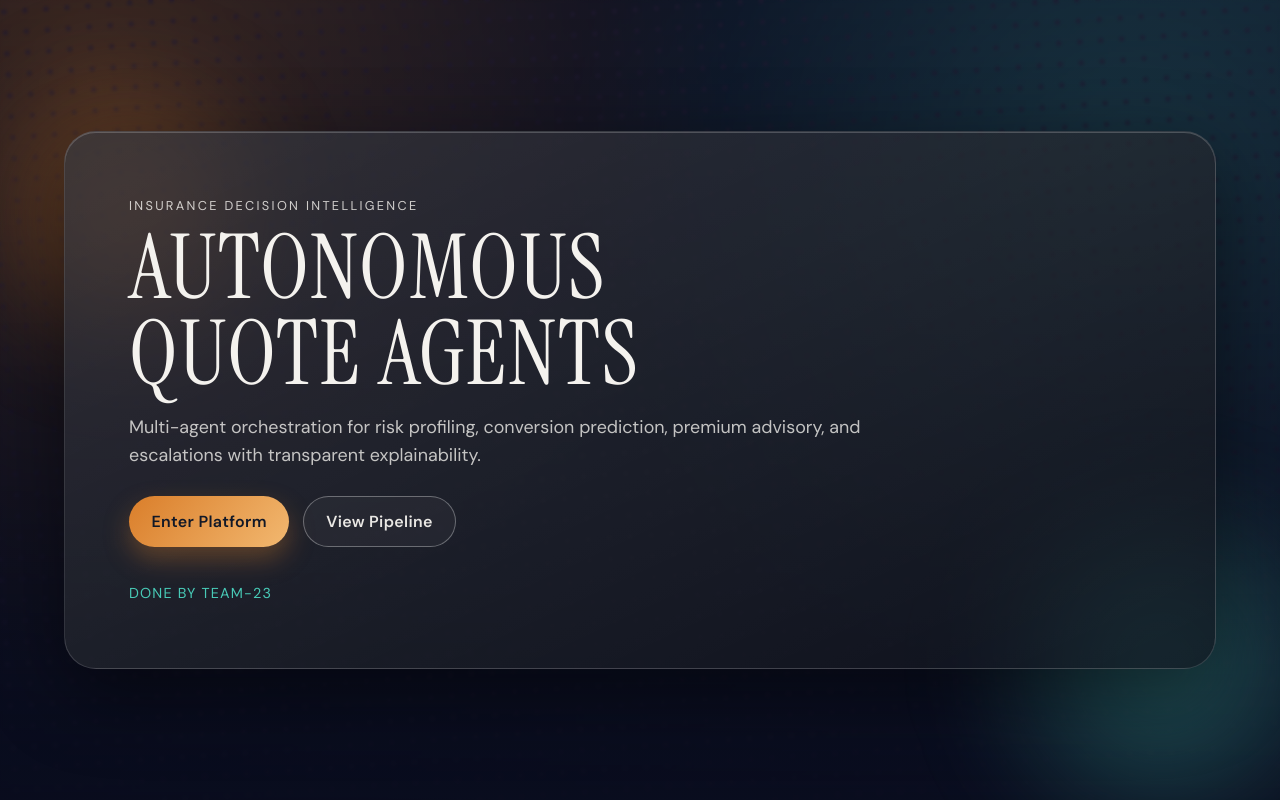
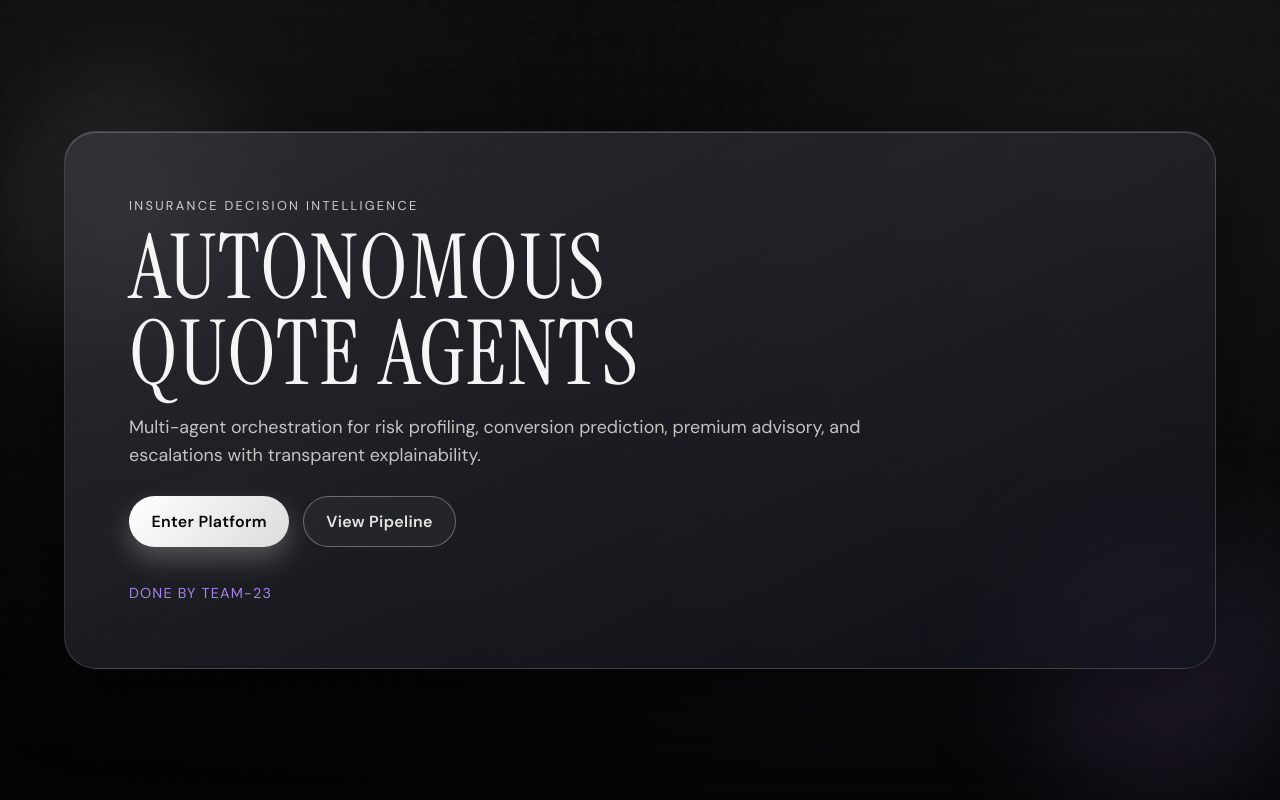
Before and after one commit to iamathulm/AI-DAY-T23-AUTONOMOUS-QUOTE-AGENTS, a Next.js app in the folder Frontend/: page / in a window 1280 px wide. Built offline with nearby package versions, Linux system fonts and the light colour scheme.

Commit message:
Temp commit: color palette change

```diff
--- a/Frontend/src/app/globals.css
+++ b/Frontend/src/app/globals.css
@@ -58,70 +58,60 @@
   --color-premium-blocker: var(--premium-blocker);
 }
 
-/* ─── Dark-first institutional palette ─── */
+/* Monochrome-first palette with selective color accents */
 :root {
   --radius: 0.375rem;
 
-  /* Core surfaces — deep navy/slate layering */
-  --background: #0B1120;
-  --foreground: #E2E8F0;
-  --card: #131C2E;
-  --card-foreground: #E2E8F0;
-  --popover: #1A2436;
-  --popover-foreground: #E2E8F0;
+  /* Core surfaces */
+  --background: #0a0a0a;
+  --foreground: #f5f5f5;
+  --card: #ffffff;
+  --card-foreground: #0a0a0a;
+  --popover: #ffffff;
+  --popover-foreground: #0a0a0a;
 
-  /* Primary — warm amber for authority */
-  --primary: #E2A832;
-  --primary-foreground: #0B1120;
+  /* Action and utility */
+  --primary: #ffffff;
+  --primary-foreground: #050505;
+  --secondary: #101010;
+  --secondary-foreground: #f5f5f5;
+  --muted: #f1f1f1;
+  --muted-foreground: #525252;
+  --accent: #111111;
+  --accent-foreground: #fafafa;
+  --destructive: #ff4d6d;
+  --border: #2d2d2d;
+  --input: #d4d4d4;
+  --ring: #111111;
 
-  /* Secondary — elevated slate surface */
-  --secondary: #1A2436;
-  --secondary-foreground: #CBD5E1;
+  /* Accent spills */
+  --chart-1: #111111;
+  --chart-2: #d4d4d4;
+  --chart-3: #ff4d6d;
+  --chart-4: #b48cff;
+  --chart-5: #b48cff;
 
-  /* Muted — subdued text and surfaces */
-  --muted: #162032;
-  --muted-foreground: #64748B;
-
-  /* Accent — slightly warm highlight */
-  --accent: #1E293B;
-  --accent-foreground: #F1F5F9;
-
-  /* Destructive — coral red */
-  --destructive: #F0735A;
-
-  /* Borders and inputs */
-  --border: #1E293B;
-  --input: #1E293B;
-  --ring: #E2A832;
-
-  /* Chart palette — distinctive, not generic */
-  --chart-1: #E2A832;
-  --chart-2: #2DD4A8;
-  --chart-3: #F0735A;
-  --chart-4: #7C8CF8;
-  --chart-5: #F0AD4E;
-
-  /* Sidebar — darker than main content */
-  --sidebar: #080E1A;
-  --sidebar-foreground: #94A3B8;
-  --sidebar-primary: #E2A832;
-  --sidebar-primary-foreground: #0B1120;
-  --sidebar-accent: #131C2E;
-  --sidebar-accent-foreground: #E2E8F0;
-  --sidebar-border: #162032;
-  --sidebar-ring: #E2A832;
+  /* Sidebar */
+  --sidebar: #030303;
+  --sidebar-foreground: #e5e5e5;
+  --sidebar-primary: #f5f5f5;
+  --sidebar-primary-foreground: #050505;
+  --sidebar-accent: #151515;
+  --sidebar-accent-foreground: #f5f5f5;
+  --sidebar-border: #2b2b2b;
+  --sidebar-ring: #ffffff;
 
   /* ─── Semantic status tokens ─── */
-  --risk-low: #2DD4A8;
-  --risk-medium: #F0AD4E;
-  --risk-high: #F0735A;
+  --risk-low: #e5e5e5;
+  --risk-medium: #a3a3a3;
+  --risk-high: #ff4d6d;
 
-  --decision-approve: #2DD4A8;
-  --decision-followup: #7C8CF8;
-  --decision-escalate: #F0735A;
+  --decision-approve: #e5e5e5;
+  --decision-followup: #b48cff;
+  --decision-escalate: #ff4d6d;
 
-  --premium-acceptable: #2DD4A8;
-  --premium-blocker: #F0735A;
+  --premium-acceptable: #e5e5e5;
+  --premium-blocker: #ff4d6d;
 }
 
 @layer base {
--- a/Frontend/src/app/page.module.css
+++ b/Frontend/src/app/page.module.css
@@ -1,9 +1,10 @@
 .landing {
-  --ink: #f4f2ee;
-  --deep: #090c1d;
-  --midnight: #131a31;
-  --accent: #da7e2a;
-  --signal: #4edec7;
+  --ink: #f5f5f5;
+  --deep: #050505;
+  --midnight: #151515;
+  --accent: #ffffff;
+  --signal: #b48cff;
+  --spark: #ff4d6d;
   --edge: rgba(255, 255, 255, 0.14);
   position: relative;
   min-height: 100vh;
@@ -11,8 +12,9 @@
   display: grid;
   place-items: center;
   background:
-    radial-gradient(circle at 7% 10%, rgba(218, 126, 42, 0.32), transparent 46%),
-    radial-gradient(circle at 88% 20%, rgba(78, 222, 199, 0.22), transparent 43%),
+    radial-gradient(circle at 8% 12%, rgba(255, 255, 255, 0.08), transparent 46%),
+    radial-gradient(circle at 86% 18%, rgba(255, 255, 255, 0.06), transparent 43%),
+    radial-gradient(circle at 65% 84%, rgba(180, 140, 255, 0.08), transparent 38%),
     linear-gradient(125deg, var(--deep), var(--midnight));
   color: var(--ink);
 }
@@ -32,9 +34,9 @@
   backdrop-filter: blur(1.8px);
   background: linear-gradient(
     180deg,
-    rgba(9, 12, 29, 0.24) 0%,
-    rgba(9, 12, 29, 0.68) 76%,
-    rgba(9, 12, 29, 0.9) 100%
+    rgba(3, 3, 3, 0.18) 0%,
+    rgba(3, 3, 3, 0.62) 76%,
+    rgba(3, 3, 3, 0.88) 100%
   );
 }
 
@@ -52,7 +54,7 @@
   height: 20rem;
   top: 8%;
   left: -3rem;
-  background: radial-gradient(circle, rgba(218, 126, 42, 0.45), transparent 70%);
+  background: radial-gradient(circle, rgba(255, 255, 255, 0.16), transparent 70%);
 }
 
 .orbTwo {
@@ -61,7 +63,7 @@
   bottom: -4rem;
   right: -4rem;
   animation-duration: 12s;
-  background: radial-gradient(circle, rgba(78, 222, 199, 0.35), transparent 72%);
+  background: radial-gradient(circle, rgba(180, 140, 255, 0.18), transparent 72%);
 }
 
 .content {
@@ -128,9 +130,9 @@
 
 .primaryAction {
   padding: 0.78rem 1.4rem;
-  color: #111827;
-  background: linear-gradient(130deg, var(--accent), #f2b870);
-  box-shadow: 0 12px 26px rgba(218, 126, 42, 0.34);
+  color: #040404;
+  background: linear-gradient(130deg, var(--accent), #dcdcdc);
+  box-shadow: 0 12px 26px rgba(255, 255, 255, 0.24);
 }
 
 .secondaryAction {
@@ -146,7 +148,7 @@
 }
 
 .primaryAction:hover {
-  box-shadow: 0 18px 30px rgba(218, 126, 42, 0.42);
+  box-shadow: 0 18px 30px rgba(255, 255, 255, 0.34);
 }
 
 .secondaryAction:hover {
@@ -158,7 +160,7 @@
   font-size: 0.9rem;
   letter-spacing: 0.08em;
   text-transform: uppercase;
-  color: rgba(78, 222, 199, 0.9);
+  color: rgba(180, 140, 255, 0.92);
 }
 
 @keyframes settle {
--- a/Frontend/src/app/page.tsx
+++ b/Frontend/src/app/page.tsx
@@ -9,8 +9,8 @@ export default function Home() {
         <DotGrid
           dotSize={5}
           gap={15}
-          baseColor="#271E37"
-          activeColor="#5227FF"
+          baseColor="#1A1A1A"
+          activeColor="#F5F5F5"
           proximity={120}
           shockRadius={250}
           shockStrength={5}
--- a/Frontend/src/components/analytics/analytics-dashboard.tsx
+++ b/Frontend/src/components/analytics/analytics-dashboard.tsx
@@ -23,15 +23,15 @@ import {
 import { Activity, TrendingUp, CheckCircle, AlertTriangle } from "lucide-react";
 
 const RISK_COLORS: Record<string, string> = {
-  LOW: "#2DD4A8",
-  MEDIUM: "#F0AD4E",
-  HIGH: "#F0735A",
+  LOW: "#E5E5E5",
+  MEDIUM: "#A3A3A3",
+  HIGH: "#FF4D6D",
 };
 
 const DECISION_COLORS: Record<string, string> = {
-  AUTO_APPROVE: "#2DD4A8",
-  AGENT_FOLLOWUP: "#7C8CF8",
-  ESCALATE_UNDERWRITER: "#F0735A",
+  AUTO_APPROVE: "#E5E5E5",
+  AGENT_FOLLOWUP: "#B48CFF",
+  ESCALATE_UNDERWRITER: "#FF4D6D",
 };
 
 const DECISION_LABELS: Record<string, string> = {
@@ -116,28 +116,28 @@ export function AnalyticsDashboard() {
           label="Total Quotes Processed"
           value={stats.total_quotes.toLocaleString()}
           icon={Activity}
-          accent="#E2A832"
+          accent="#F5F5F5"
         />
         <KpiCard
           label="Overall Bind Rate"
           value={stats.bind_rate.toFixed(1)}
           suffix="%"
           icon={TrendingUp}
-          accent="#2DD4A8"
+          accent="#E5E5E5"
         />
         <KpiCard
           label="Auto-Approved"
           value={stats.auto_approve_pct.toFixed(1)}
           suffix="%"
           icon={CheckCircle}
-          accent="#2DD4A8"
+          accent="#B48CFF"
         />
         <KpiCard
           label="Escalation Rate"
           value={stats.escalation_pct.toFixed(1)}
           suffix="%"
           icon={AlertTriangle}
-          accent="#F0735A"
+          accent="#FF4D6D"
         />
       </div>
 
@@ -152,23 +152,23 @@ export function AnalyticsDashboard() {
             <div className="h-64">
               <ResponsiveContainer width="100%" height="100%">
                 <BarChart data={stats.bind_score_histogram}>
-                  <CartesianGrid strokeDasharray="3 3" stroke="#1E293B" />
+                  <CartesianGrid strokeDasharray="3 3" stroke="#2A2A2A" />
                   <XAxis
                     dataKey="range"
-                    tick={{ fontSize: 10, fill: "#64748B" }}
-                    axisLine={{ stroke: "#1E293B" }}
+                    tick={{ fontSize: 10, fill: "#A3A3A3" }}
+                    axisLine={{ stroke: "#2A2A2A" }}
                     tickLine={false}
                   />
                   <YAxis
-                    tick={{ fontSize: 10, fill: "#64748B" }}
-                    axisLine={{ stroke: "#1E293B" }}
+                    tick={{ fontSize: 10, fill: "#A3A3A3" }}
+                    axisLine={{ stroke: "#2A2A2A" }}
                     tickLine={false}
                   />
                   <Tooltip content={<CustomTooltip />} />
                   <Bar
                     dataKey="count"
                     name="Quotes"
-                    fill="#E2A832"
+                    fill="#D4D4D4"
                     radius={[2, 2, 0, 0]}
                     fillOpacity={0.8}
                   />
@@ -230,18 +230,18 @@ export function AnalyticsDashboard() {
           <div className="h-52">
             <ResponsiveContainer width="100%" height="100%">
               <BarChart data={decisionData} layout="vertical">
-                <CartesianGrid strokeDasharray="3 3" stroke="#1E293B" horizontal={false} />
+                <CartesianGrid strokeDasharray="3 3" stroke="#2A2A2A" horizontal={false} />
                 <XAxis
                   type="number"
-                  tick={{ fontSize: 10, fill: "#64748B" }}
-                  axisLine={{ stroke: "#1E293B" }}
+                  tick={{ fontSize: 10, fill: "#A3A3A3" }}
+                  axisLine={{ stroke: "#2A2A2A" }}
                   tickLine={false}
                 />
                 <YAxis
                   type="category"
                   dataKey="name"
-                  tick={{ fontSize: 11, fill: "#94A3B8" }}
-                  axisLine={{ stroke: "#1E293B" }}
+                  tick={{ fontSize: 11, fill: "#D4D4D4" }}
+                  axisLine={{ stroke: "#2A2A2A" }}
                   tickLine={false}
                   width={100}
                 />
--- a/Frontend/src/components/landing/dot-grid.tsx
+++ b/Frontend/src/components/landing/dot-grid.tsx
@@ -56,8 +56,8 @@ function hexToRgb(hex: string) {
 const DotGrid: React.FC<DotGridProps> = ({
   dotSize = 16,
   gap = 32,
-  baseColor = '#5227FF',
-  activeColor = '#5227FF',
+  baseColor = '#1A1A1A',
+  activeColor = '#00D1FF',
   proximity = 150,
   speedTrigger = 100,
   shockRadius = 250,
--- a/Frontend/src/components/regional/regional-intelligence.tsx
+++ b/Frontend/src/components/regional/regional-intelligence.tsx
@@ -130,16 +130,16 @@ export function RegionalIntelligence() {
           <div className="h-64">
             <ResponsiveContainer width="100%" height="100%">
               <BarChart data={eaIaData} barGap={4}>
-                <CartesianGrid strokeDasharray="3 3" stroke="#1E293B" />
+                <CartesianGrid strokeDasharray="3 3" stroke="#2A2A2A" />
                 <XAxis
                   dataKey="region"
-                  tick={{ fontSize: 11, fill: "#94A3B8" }}
-                  axisLine={{ stroke: "#1E293B" }}
+                  tick={{ fontSize: 11, fill: "#D4D4D4" }}
+                  axisLine={{ stroke: "#2A2A2A" }}
                   tickLine={false}
                 />
                 <YAxis
-                  tick={{ fontSize: 10, fill: "#64748B" }}
-                  axisLine={{ stroke: "#1E293B" }}
+                  tick={{ fontSize: 10, fill: "#A3A3A3" }}
+                  axisLine={{ stroke: "#2A2A2A" }}
                   tickLine={false}
                   domain={[0, 35]}
                   tickFormatter={(v) => `${v}%`}
@@ -157,14 +157,14 @@ export function RegionalIntelligence() {
                 <Bar
                   dataKey="EA"
                   name="Exclusive Agent"
-                  fill="#E2A832"
+                  fill="#E5E5E5"
                   radius={[2, 2, 0, 0]}
                   fillOpacity={0.8}
                 />
                 <Bar
                   dataKey="IA"
                   name="Independent Agent"
-                  fill="#7C8CF8"
+                  fill="#B48CFF"
                   radius={[2, 2, 0, 0]}
                   fillOpacity={0.8}
                 />
```
